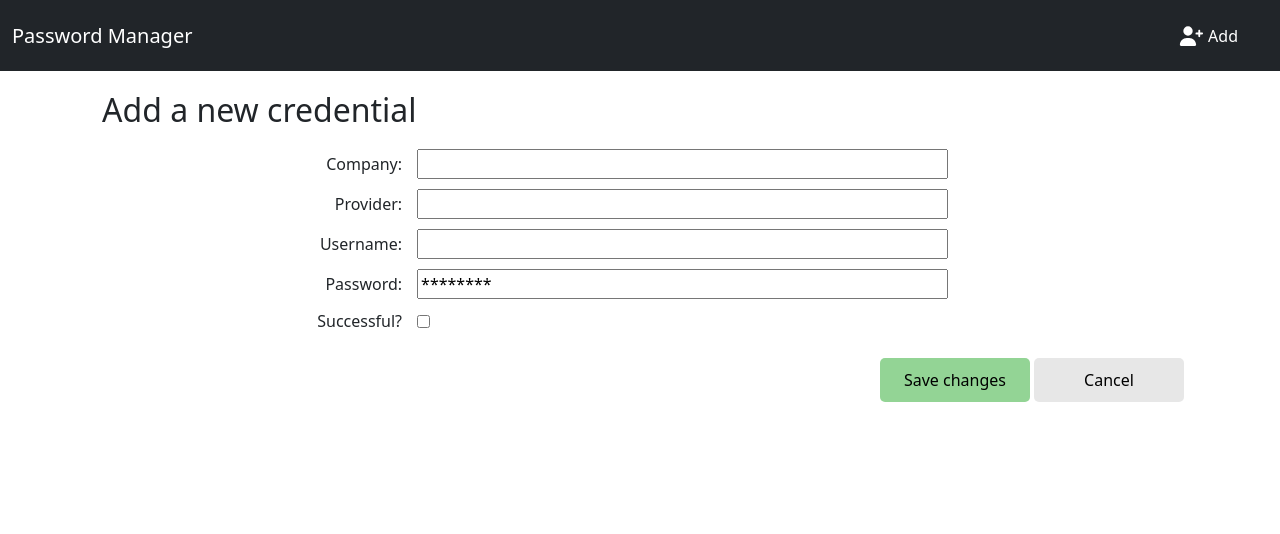
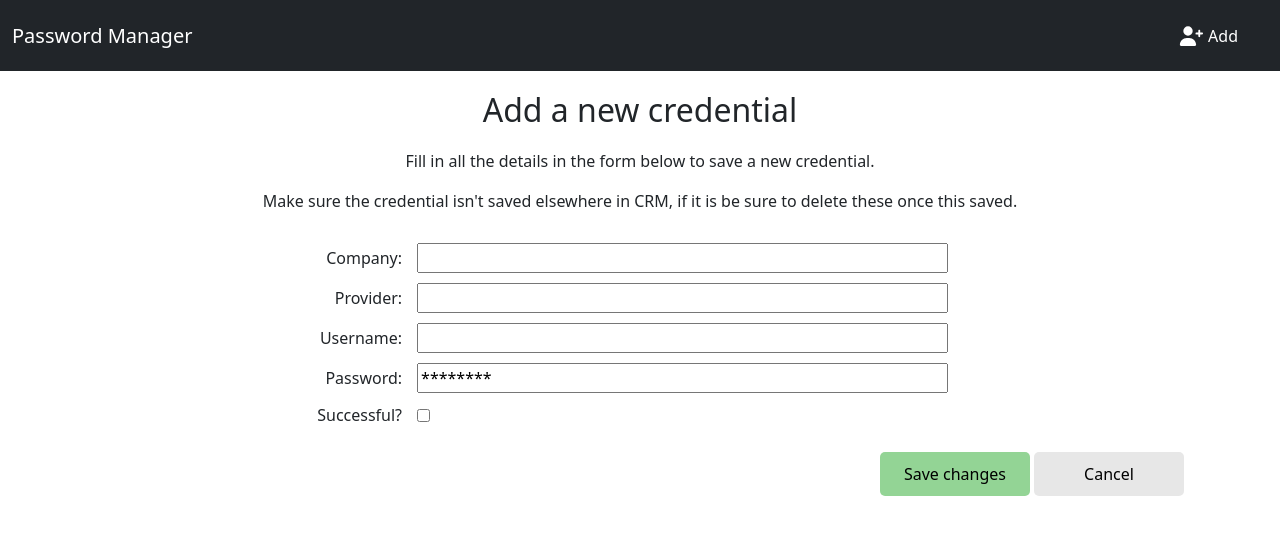
Before and after one commit to nathan-RAMsApp/you-shall-not-pass, a React (Create React App) app: page /create in a window 1280 px wide. Shown: the top 534 px of the page. Built offline with nearby package versions, Linux system fonts and the light colour scheme; no server answers.

Commit message:
Created basic create form functionality

```diff
--- a/src/components/CreateCredential.js
+++ b/src/components/CreateCredential.js
@@ -1,5 +1,6 @@
 import React, { useState } from "react";
 import CredentialForm from "./CredentialForm";
+import "../styles/createCredential.css";
 
 export default function CreateCredential() {
     const [credential, setCredential] = useState({});
@@ -7,7 +8,17 @@ export default function CreateCredential() {
 
     return (
         <div className="create-credential container">
-            <h2>Add a new credential</h2>
+            <div className="info-container container">
+                <h2>Add a new credential</h2>
+                <p>
+                    Fill in all the details in the form below to save a new
+                    credential.
+                </p>
+                <p>
+                    Make sure the credential isn't saved elsewhere in CRM, if it
+                    is be sure to delete these once this saved.
+                </p>
+            </div>
             <CredentialForm
                 method="create"
                 credential={credential}
--- a/src/components/CredentialForm.js
+++ b/src/components/CredentialForm.js
@@ -135,8 +135,14 @@ export default function CredentialForm({
             provider: provider,
             // do not update password in credential object for security, password should be sent to the server only.
         }));
+
         console.log("Changes not saved until backend is connected.");
-        setEditMode(false);
+        if (method === "edit") {
+            setEditMode(false);
+        } else {
+            //ideally navigate to the new credentials page - requires the create request to return the ID
+            return navigate("/");
+        }
     }
 
     function cancelEdit() {
@@ -160,11 +166,7 @@ export default function CredentialForm({
     }
 
     return (
-        <form
-            id="credential-form"
-            className={`credential-form mode-${method}`}
-            method="post"
-        >
+        <form id="credential-form" className={`credential-form mode-${method}`}>
             {/*All input elements are disabled unless edit mode is enabled to allow viewing but not editing */}
             <div className="form-inputs container">
                 {/*Hide the Company and Provider fields unless edit mode is enabled*/}
@@ -240,7 +242,13 @@ export default function CredentialForm({
             </div>
             {editMode && (
                 <div className="credential-edit-actions container">
-                    <button className="btn save-btn" onClick={saveChanges}>
+                    <button
+                        className="btn save-btn"
+                        onClick={(e) => {
+                            e.preventDefault();
+                            saveChanges();
+                        }}
+                    >
                         Save changes
                     </button>
                     <button
--- /dev/null
+++ b/src/styles/createCredential.css
@@ -0,0 +1,8 @@
+.create-credential {
+    text-align: center;
+}
+
+.info-container {
+    margin-top: 10px;
+    margin-bottom: 30px;
+}
```
